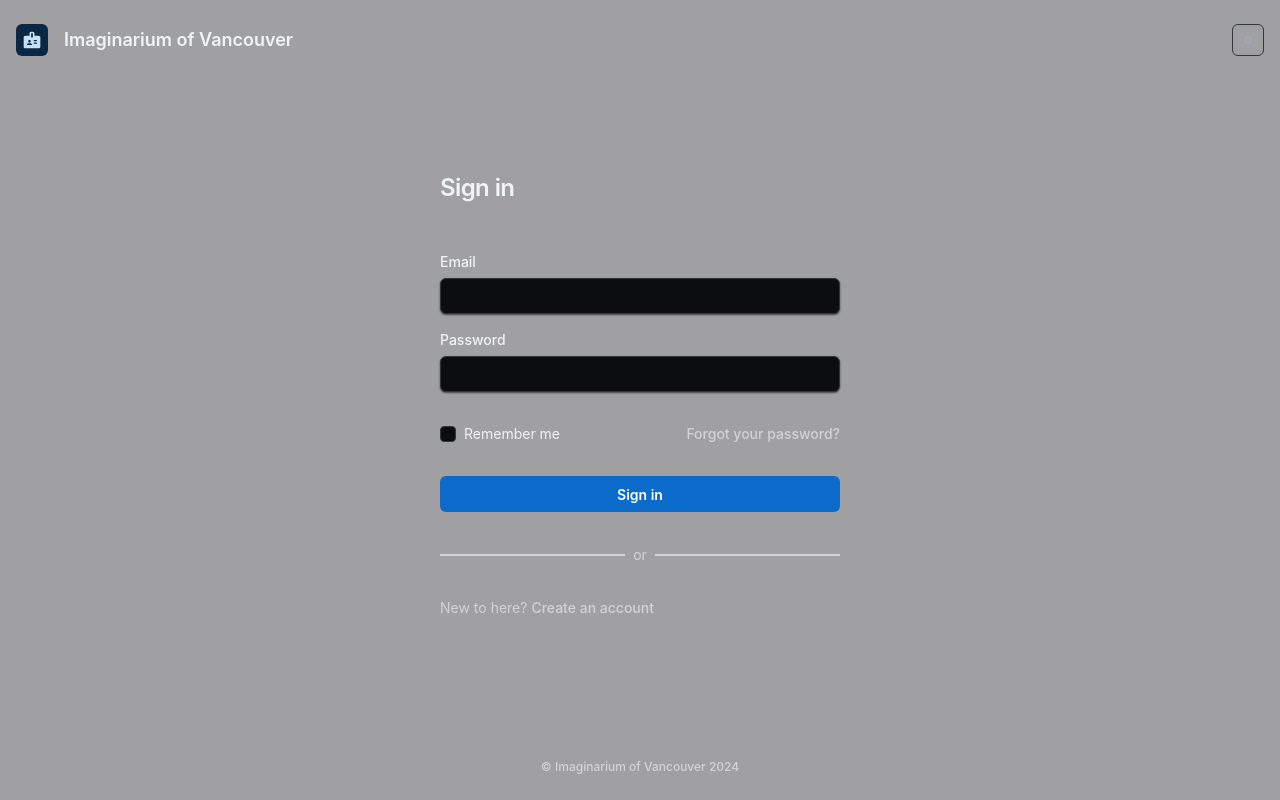
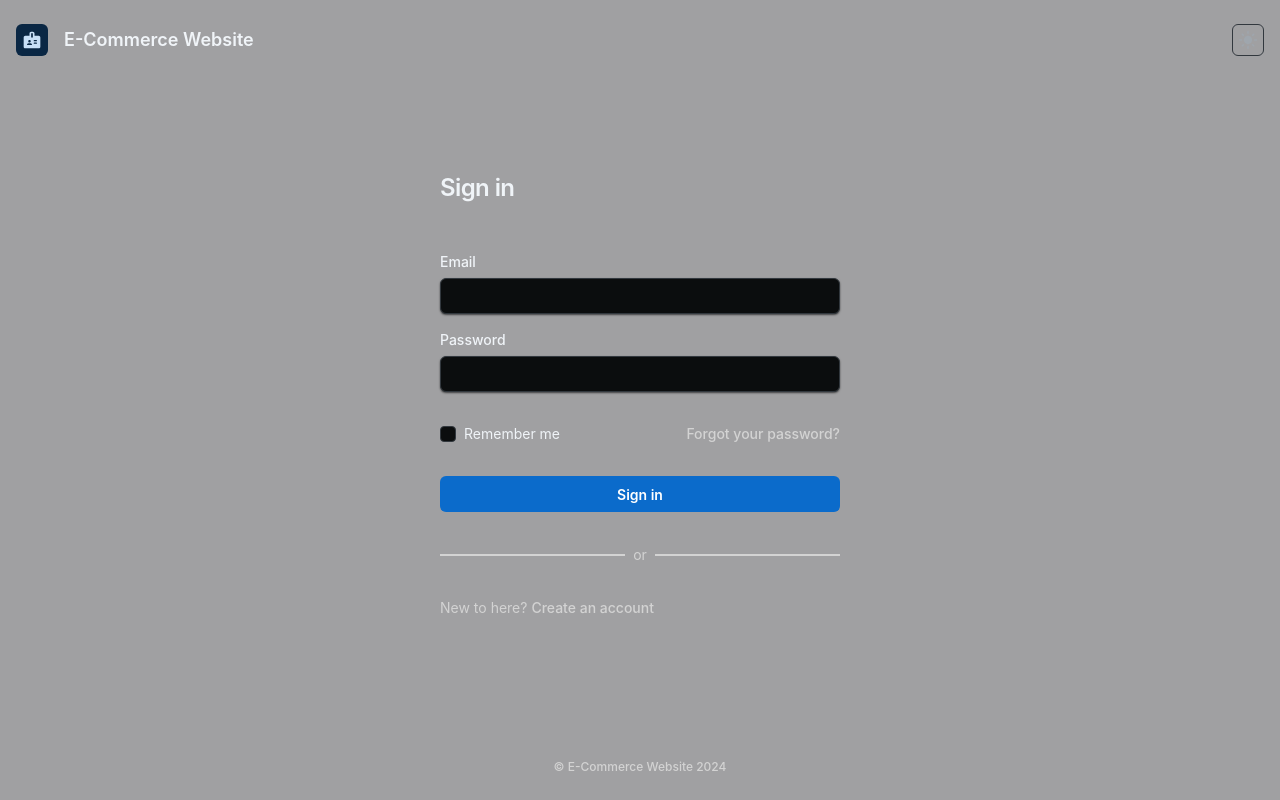
Before and after one commit to Melodieeee/e-commerce-website, a Next.js app: page /client/sign-in in a window 1280 px wide. Built offline with nearby package versions, Linux system fonts and the light colour scheme; no server answers.

Commit message:
Readme and website name updated

```diff
--- a/package.json
+++ b/package.json
@@ -1,5 +1,5 @@
 {
-  "name": "imaginarium-of-vancouver",
+  "name": "e-commerce-website",
   "version": "0.1.0",
   "private": true,
   "type": "module",
--- a/src/app/client/layout.tsx
+++ b/src/app/client/layout.tsx
@@ -20,8 +20,8 @@ const RootLayout: React.FC<RootLayoutProps> = ({ children }) => {
   return (
     <html lang="en">
       <head>
-        <title>Imaginarium of Vancouver</title>
-        <meta name="description" content="Imaginarium of Vancouver" />
+        <title>E-Commerce Website</title>
+        <meta name="description" content="E-Commerce Website" />
       </head>
       <body>
         {/* {children} */}
--- a/src/app/client/sign-in/page.tsx
+++ b/src/app/client/sign-in/page.tsx
@@ -113,7 +113,7 @@ export default function JoySignIn() {
               >
                 <BadgeRoundedIcon />
               </IconButton>
-              <Typography level="title-lg">Imaginarium of Vancouver</Typography>
+              <Typography level="title-lg">E-Commerce Website</Typography>
             </Box>
             <ColorSchemeToggle />
           </Box>
@@ -270,7 +270,7 @@ export default function JoySignIn() {
                 },
               })}
             >
-              © Imaginarium of Vancouver {new Date().getFullYear()}
+              © E-Commerce Website {new Date().getFullYear()}
             </Typography>
           </Box>
         </Box>
--- a/src/app/client/sign-up/page.tsx
+++ b/src/app/client/sign-up/page.tsx
@@ -116,7 +116,7 @@ export default function JoySignUpSide() {
               >
                 <BadgeRoundedIcon />
               </IconButton>
-              <Typography level="title-lg">Imaginarium of Vancouver</Typography>
+              <Typography level="title-lg">E-Commerce Website</Typography>
             </Box>
             <ColorSchemeToggle />
           </Box>
@@ -250,7 +250,7 @@ export default function JoySignUpSide() {
                 },
               })}
             >
-              © Imaginarium of Vancouver {new Date().getFullYear()}
+              © E-Commerce Website {new Date().getFullYear()}
             </Typography>
           </Box>
         </Box>
```
Also changed, not shown: 2 other files (tests, documents, lock files or other folders).
